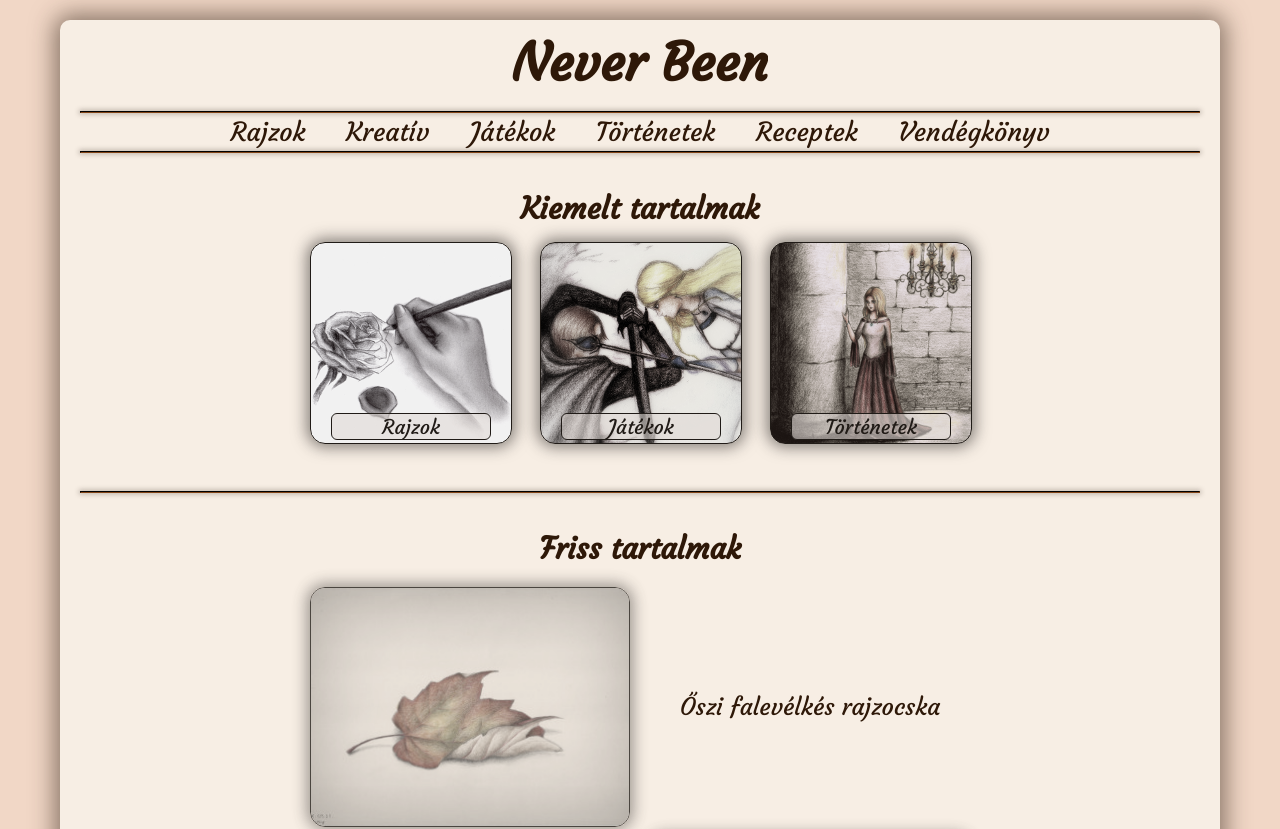
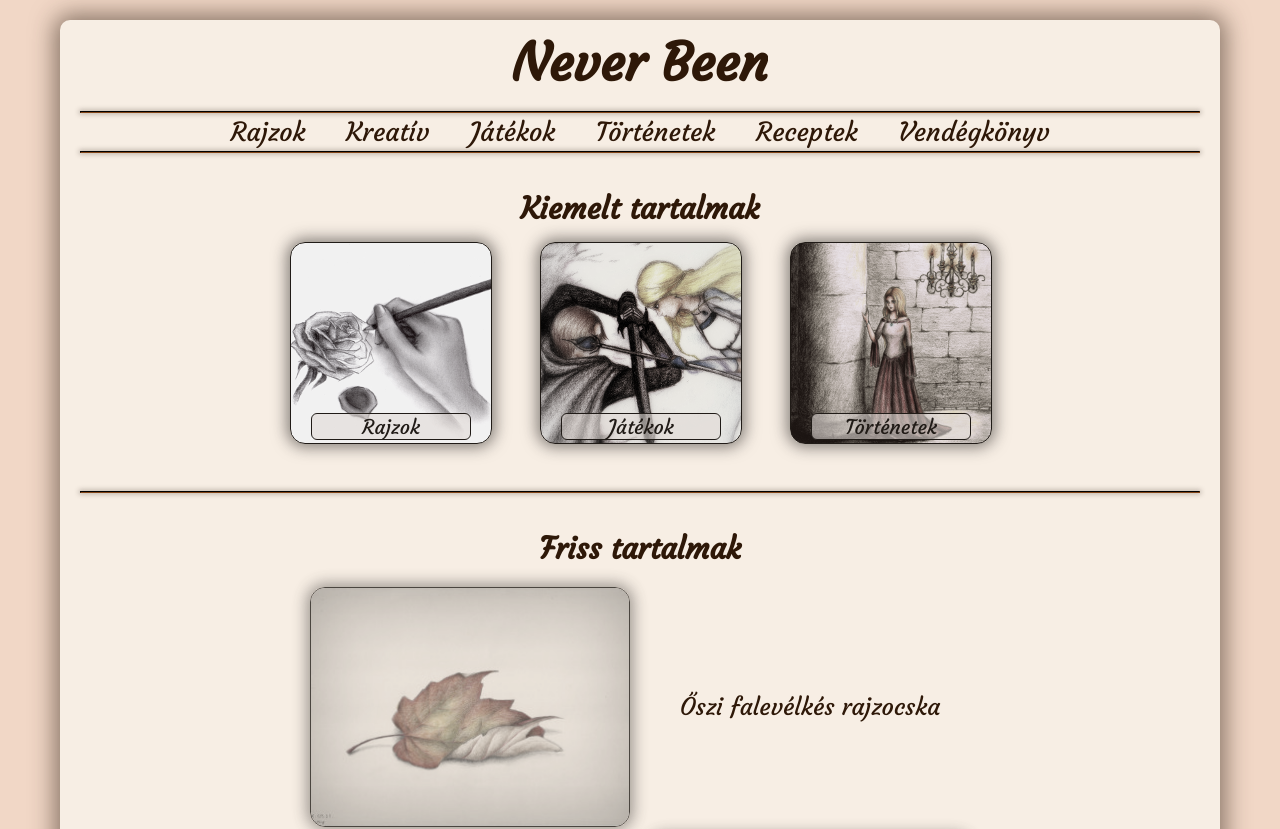
Before and after one commit to Szeba25/nbvue, a Vue app: page /#/ in a window 1280 px wide. Shown: the top 829 px of the page. Built offline with nearby package versions, Linux system fonts and the light colour scheme.

Commit message:
Edited grid gap on main page

```diff
--- a/public/drawings_page/year_2019.json
+++ b/public/drawings_page/year_2019.json
@@ -12,16 +12,16 @@
     {
         "icon": "drawings_page/Drawings_1.png",
         "picture": "drawings_page/Drawings_1.png",
-        "note": "Beautiful picture 3 with a very very long note!<br>and a break more text! and more text! and more! and more!"
+        "note": "Beautiful picture 3 with a very very long note! And more text! and more text! and more! and more!"
     },
     {
         "icon": "drawings_page/Drawings_1.png",
         "picture": "drawings_page/Drawings_1.png",
-        "note": "Beautiful picture 4 with a very very long note!<br>and a break!"
+        "note": "Beautiful picture 4 with a very very long note!"
     },
     {
         "icon": "drawings_page/Drawings_1.png",
         "picture": "drawings_page/Drawings_1.png",
-        "note": "Beautiful picture 4 with a very very long note!<br>and a break!"
+        "note": "Beautiful picture 4 with a very very long note!"
     }
 ]
--- a/src/components/MainPage.vue
+++ b/src/components/MainPage.vue
@@ -87,7 +87,7 @@ export default {
     margin: 0px auto;
     display: grid;
     grid-template-columns: 220px 220px 220px;
-    grid-gap: 10px;
+    grid-gap: 30px;
     padding: 0px;
 }
 
```
